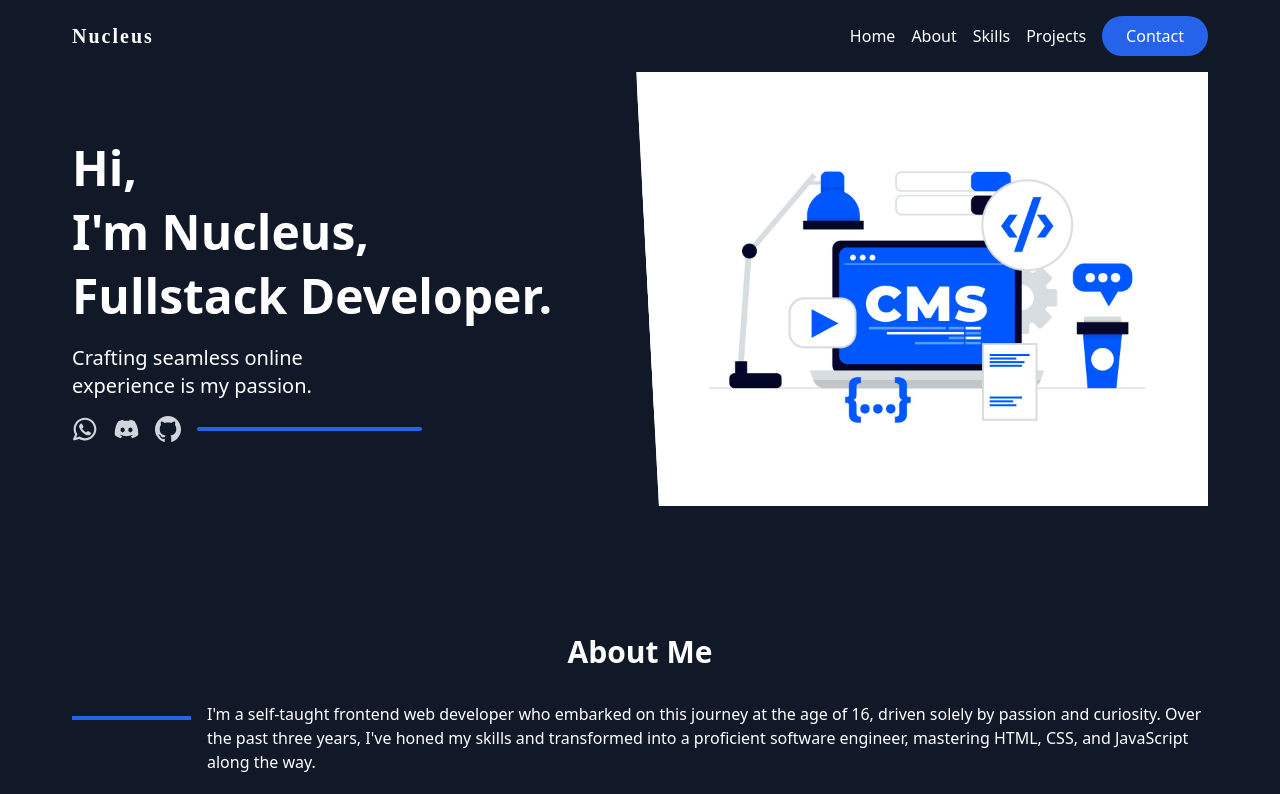
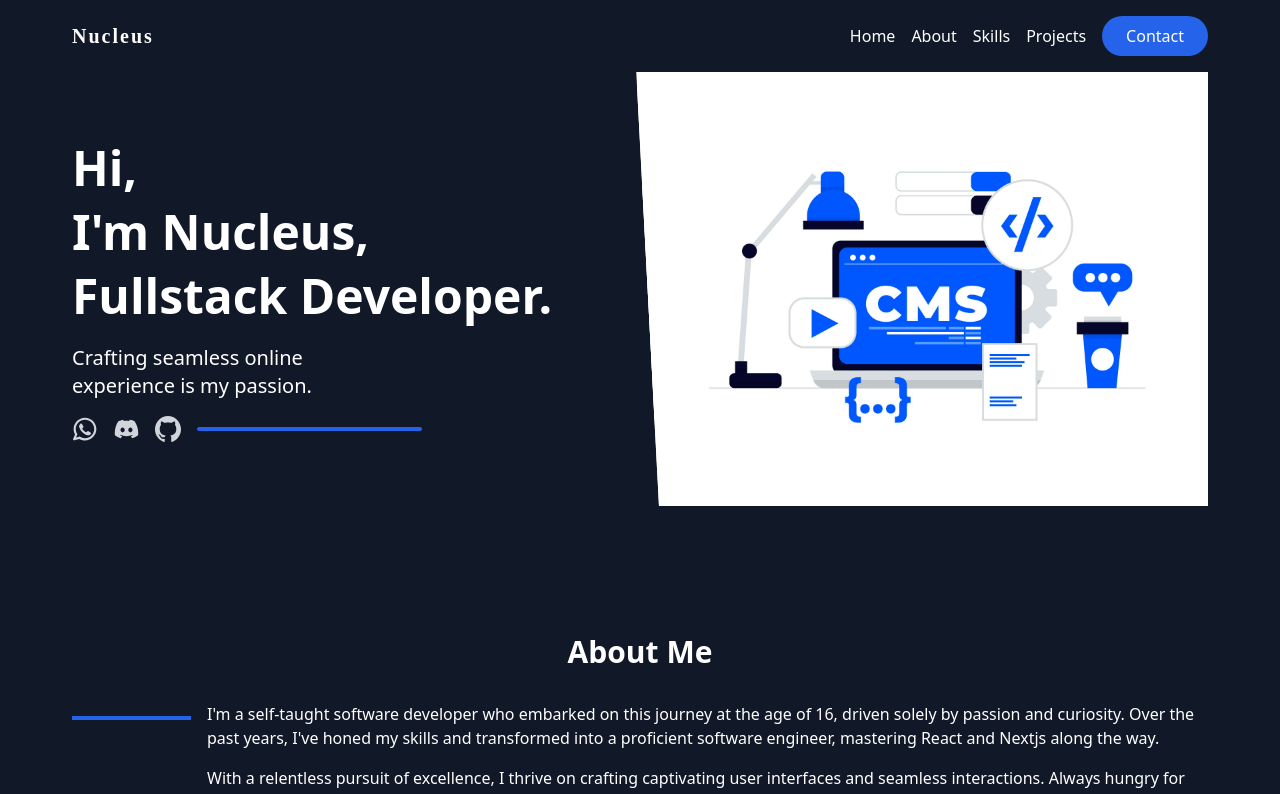
Before and after one commit to nucleus48/portfolio, a React (Vite) app: page / in a window 1280 px wide. Shown: the top 794 px of the page. Built offline with nearby package versions, Linux system fonts and the light colour scheme; a web font is replaced by a local one.

Commit message:
Update About.tsx

```diff
--- a/src/components/About.tsx
+++ b/src/components/About.tsx
@@ -6,7 +6,7 @@ export default function About() {
         <div className="border-l-4 border-blue-600 sm:border-l-0 sm:border-t-4 sm:w-1/4"></div>
         <div className="space-y-4">
           <p>
-            I'm a self-taught frontend web developer who embarked on this journey at the age of 16, driven solely by passion and curiosity. Over the past three years, I've honed my skills and transformed into a proficient software engineer, mastering HTML, CSS, and JavaScript along the way.
+            I'm a self-taught software developer who embarked on this journey at the age of 16, driven solely by passion and curiosity. Over the past years, I've honed my skills and transformed into a proficient software engineer, mastering React and Nextjs along the way.
           </p>
           <p>
             With a relentless pursuit of excellence, I thrive on crafting captivating user interfaces and seamless interactions. Always hungry for new challenges and technologies, I'm dedicated to continuous learning and growth, committed to delivering high-quality solutions that exceed expectations and leave a lasting impression.
```
